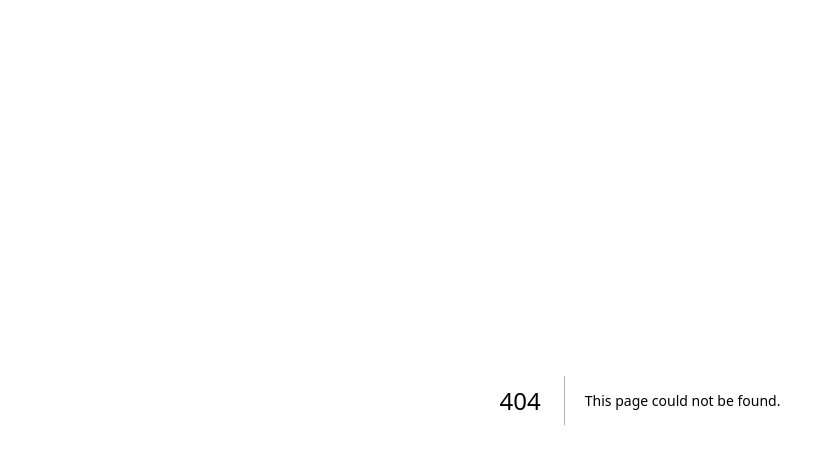
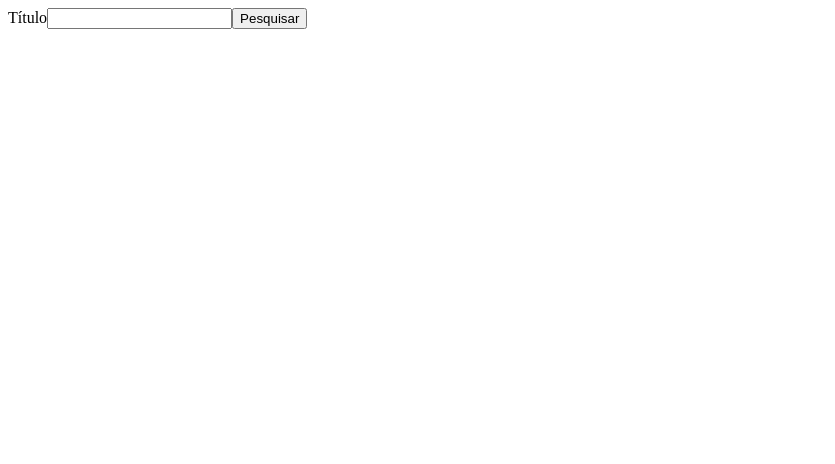
Before and after one commit to AlecYalcin/PWEB, a Next.js app in the folder next-testing/: page /movieClient in a window 1280 px wide. Before the commit this address had no page. Shown: the top 464 px of the page, without its empty margins (0-835 px from the left). Built offline with nearby package versions, Linux system fonts and the light colour scheme.

Commit message:
Receita 17

```diff
--- /dev/null
+++ b/next-testing/src/app/movieClient/page.tsx
@@ -0,0 +1,61 @@
+"use client";
+
+import Form from "next/form";
+import { useState } from "react";
+
+export default function Home() {
+  //  Resultados dos filmes
+  const [resultMovies, setResultMovies] = useState([]);
+
+  // URL da API com API_KEY
+  const URL = `http://www.omdbapi.com/?apikey=be544378`;
+
+  const handleAction = async (formData: any) => {
+    // Requisição
+    const title = formData.get("title");
+    const httpRes = await fetch(`${URL}&s=${title}`);
+    const jsonRes = await httpRes.json();
+
+    // Alterando dados
+    setResultMovies(jsonRes.Search || []);
+  };
+
+  return (
+    <div>
+      <MovieForm handleAction={handleAction} />
+      <MovieTable movies={resultMovies} />
+    </div>
+  );
+}
+
+export function MovieForm({ handleAction }: { handleAction: (formData: any) => Promise<void> }) {
+  const [searchBar, setSearchBar] = useState("");
+  const [searchOpen, setSearchOpen] = useState(false);
+
+  return (
+    <Form action={handleAction}>
+      <label htmlFor="title">Título</label>
+      <input id="title" name="title" value={searchBar} onChange={(e) => setSearchBar(e.target.value)} />
+      <button type="submit" disabled={searchOpen} onSubmit={() => setSearchOpen(true)}>
+        Pesquisar
+      </button>
+    </Form>
+  );
+}
+
+export function MovieTable({ movies }: { movies: any }) {
+  return (
+    <div>
+      <div>
+        {movies.map((m: any) => (
+          <div key={m.imdbID}>
+            <h2>{m.Title}</h2>
+            <h4>{m.Year}</h4>
+            <img src={m.Poster} />
+            <p>{m.imdbID}</p>
+          </div>
+        ))}
+      </div>
+    </div>
+  );
+}
```
Also changed, not shown: 1 other file (tests, documents, lock files or other folders).
